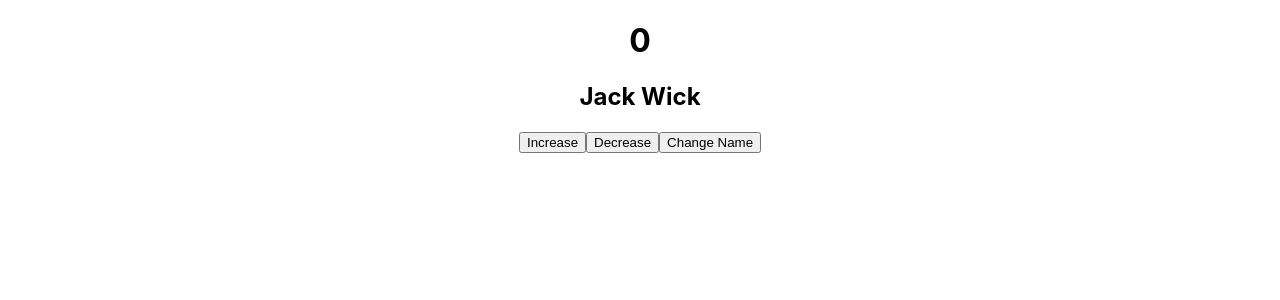
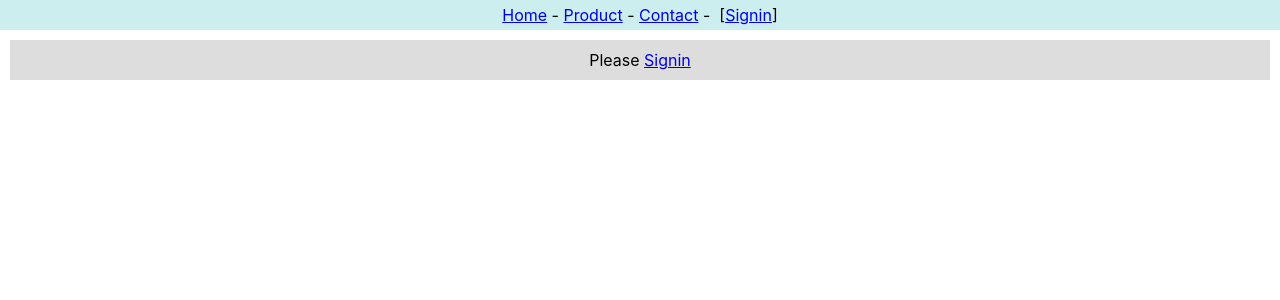
Before and after one commit to s6603051614011-creator/app1, a React (Create React App) app: page / in a window 1280 px wide. Shown: the top 300 px of the page. Built offline with nearby package versions, Linux system fonts and the light colour scheme.

Commit message:
Add context-content.js/header.js
Add context-content.js/header.js context.js

```diff
--- a/src/App.js
+++ b/src/App.js
@@ -1,9 +1,14 @@
 import React from 'react';
-import Effect from './effect';
+import { userContext} from './context'
+import Header from './context-header'
+import Content from './context-content'
 
-function App() {
-
-  return <Effect />;
+export default function App() {
+  let [user,setUser] = React.useState()
+  return (
+    <userContext.Provider value={[user,setUser]}>
+      <Header />
+      <Content />
+    </userContext.Provider>
+  )
 }
-
-export default App;
--- /dev/null
+++ b/src/context-content.js
@@ -0,0 +1,27 @@
+import React from 'react'
+import { userContext } from './context'
+
+export default function Content() {
+    let [user,setUser] = React.useContext(userContext)
+
+    const contentStyle = {
+        backgroundColor: '#ddd',
+        textAlign: 'center',
+        margin:10,
+        padding:10
+    }
+    const onclickSignin = (event) =>{
+        event.preventDefault()
+        setUser("Tom Jerry")
+    }
+
+    return (
+        <div style={contentStyle}>
+        {
+            (user)
+            ?<span>Hello {user}</span>
+            :<span>Please <a href=" " onClick={(event)=>onclickSignin(event)}>Signin</a></span>
+        }
+        </div>
+    )
+}
--- /dev/null
+++ b/src/context-header.js
@@ -0,0 +1,39 @@
+import React from "react";
+import { userContext } from "./context";
+
+export default class Header extends React.Component {
+    static contextType = userContext
+
+    render(){
+        let [user,setUser] = this.context
+
+        const headerStyle = {
+            backgroundColor: '#cee',
+            textAlign: 'center',
+            padding: 5
+        }
+        const onClickSignout = (event) =>{
+            event.preventDefault()
+            setUser("")
+
+        }
+        const onClickSignin = (event) =>{
+            event.preventDefault()
+            setUser("Tom Jerry")
+        }
+        return (
+            <div style={headerStyle}>
+                <a href=" ">Home</a>&nbsp;-&nbsp;
+                <a href=" ">Product</a>&nbsp;-&nbsp;
+                <a href=" ">Contact</a>&nbsp;-&nbsp;&nbsp;
+                {
+                (user)
+                ?<span>[{user}&nbsp;:&nbsp;<a href=" "
+                    onClick={(event)=>onClickSignout(event)}>Signout</a>]</span>
+
+                :<span>[<a href=" " onClick={(event)=>onClickSignin(event)}>Signin</a>]</span>
+                }
+            </div>
+        )
+    }
+}
--- /dev/null
+++ b/src/context.js
@@ -0,0 +1,3 @@
+import React,{ createContext} from 'react'
+
+export const userContext = createContext()
```
